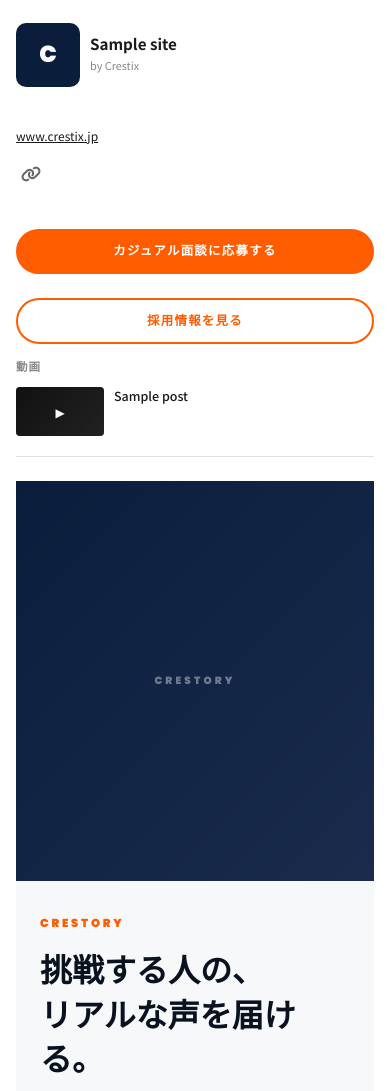
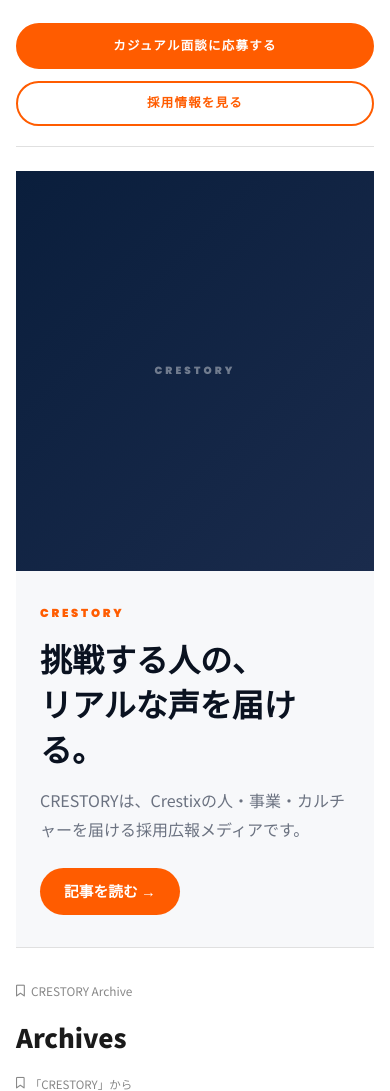
Before and after one commit to hiroyukimaekawa-lang/crestix-recruitment-site, a WordPress theme: template wordpress/crestix-crestory-theme/archive.php in a window 390 px wide. Shown: the part 67-1158 px from the top of the page. Run offline with PHP 8.4 and a stand-in for WordPress, Linux system fonts and the light colour scheme; the site name, menu and one post (Sample post) are stand-ins, and other content is empty.

Commit message:
wa-dopuresu

```diff
--- a/wordpress/crestix-crestory-theme/assets/css/crestory.css
+++ b/wordpress/crestix-crestory-theme/assets/css/crestory.css
@@ -1031,9 +1031,9 @@ button {
 }
 
 .note-profile-head .custom-logo-link {
-  width: 64px;
+  width: 96px;
   height: 64px;
-  flex: 0 0 64px;
+  flex: 0 0 96px;
   display: flex;
   align-items: center;
   justify-content: center;
@@ -1044,7 +1044,7 @@ button {
   display: block;
   width: 100%;
   height: 100%;
-  max-width: 64px;
+  max-width: 96px;
   max-height: 64px;
   object-fit: contain;
 }
@@ -1707,16 +1707,25 @@ button {
   .note-sidebar-posts { display: none; }
 
   .note-profile-block {
-    display: flex;
-    flex-wrap: wrap;
-    gap: 12px 20px;
-    align-items: flex-start;
-  }
-
-  .note-profile-head { flex: 0 0 auto; }
+    display: block;
+  }
+
+  .note-profile-head,
   .note-profile-desc,
-  .note-profile-url  { flex: 0 0 100%; margin-bottom: 0; }
-  .note-profile-divider { display: none; }
+  .note-profile-url,
+  .note-sns-links,
+  .note-profile-divider,
+  .sidebar-youtube {
+    display: none;
+  }
+
+  .note-sidebar-cta {
+    margin-top: 0;
+  }
+
+  .note-sidebar-cta + .note-sidebar-cta {
+    margin-top: 12px;
+  }
 }
 
 @media (max-width: 767px) {
--- a/wordpress/crestix-crestory-theme/assets/css/main.css
+++ b/wordpress/crestix-crestory-theme/assets/css/main.css
@@ -1 +1 @@
-@import url("./crestory.css?v=1.2.8");
+@import url("./crestory.css?v=1.3.0");
--- a/wordpress/crestix-crestory-theme/functions.php
+++ b/wordpress/crestix-crestory-theme/functions.php
@@ -19,7 +19,7 @@ add_action("after_setup_theme", "crestix_crestory_setup");
 function crestix_crestory_assets() {
   wp_enqueue_style("crestix-crestory-fonts", "https://fonts.googleapis.com/css2?family=Noto+Sans+JP:wght@400;500;700;900&family=Poppins:wght@600;700;800;900&display=swap", [], null);
   wp_enqueue_style("crestix-crestory-icons", "https://cdnjs.cloudflare.com/ajax/libs/font-awesome/6.5.1/css/all.min.css", [], "6.5.1");
-  wp_enqueue_style("crestix-crestory-style", get_template_directory_uri() . "/assets/css/main.css", ["crestix-crestory-fonts", "crestix-crestory-icons"], "1.2.8");
+  wp_enqueue_style("crestix-crestory-style", get_template_directory_uri() . "/assets/css/main.css", ["crestix-crestory-fonts", "crestix-crestory-icons"], "1.3.0");
   wp_enqueue_script("crestix-crestory-main", get_template_directory_uri() . "/assets/js/main.js", [], "1.0.1", true);
 }
 add_action("wp_enqueue_scripts", "crestix_crestory_assets");
```
